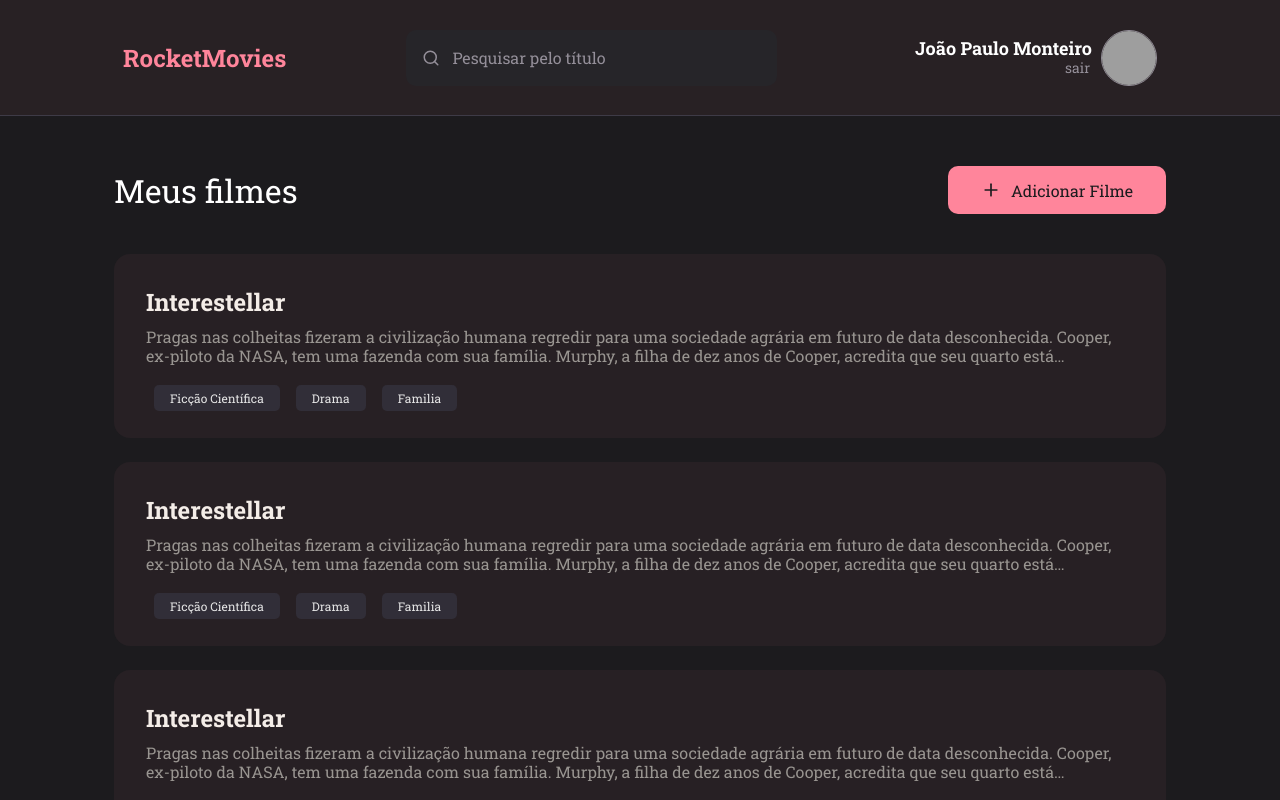
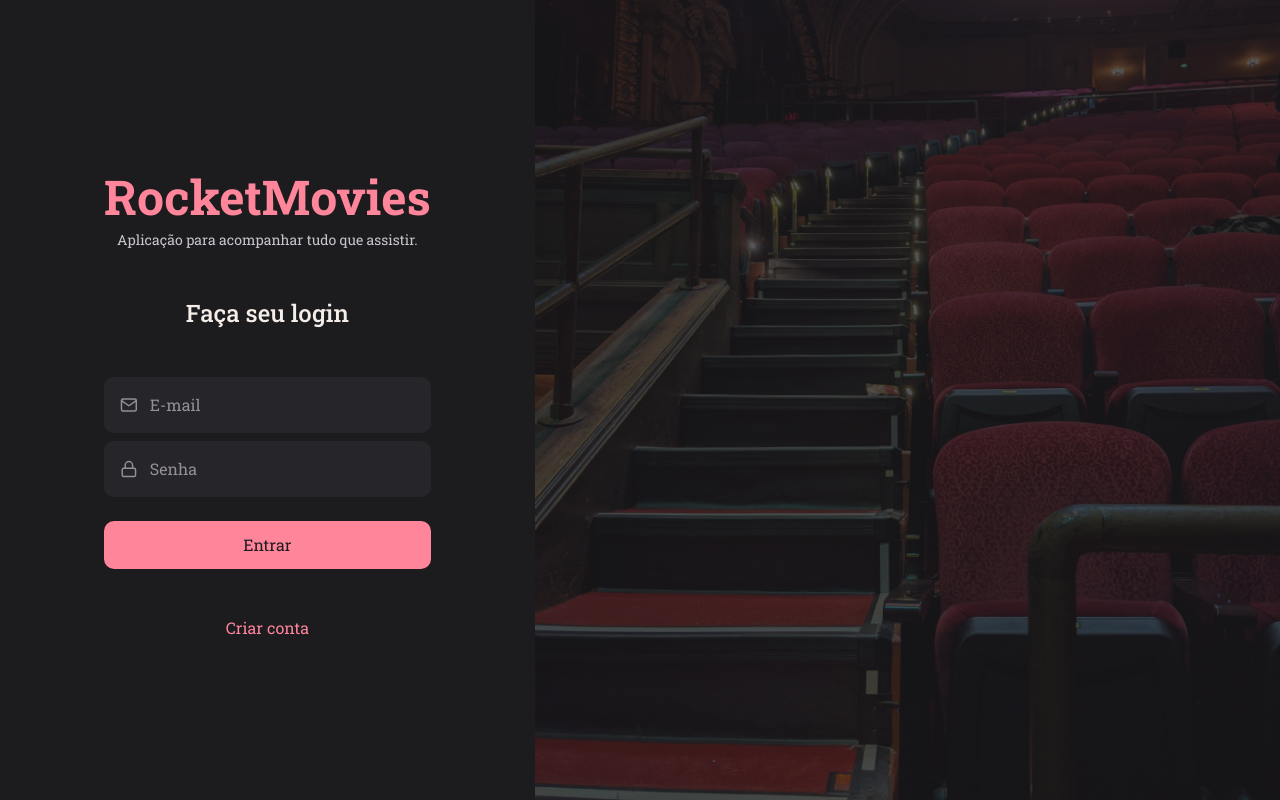
Before and after one commit to JMonteiroh/RocketMovies, a React (Vite) app: page / in a window 1280 px wide. Built offline with nearby package versions, Linux system fonts and the light colour scheme; grey boxes are pictures that could not be loaded.

Commit message:
created page signIn and signUp

```diff
--- /dev/null
+++ b/src/pages/SignIn/index.jsx
@@ -0,0 +1,51 @@
+import { Container, Background, Form } from './styles';
+
+import { Input } from '../../Components/Input';
+import { Button } from '../../Components/Button';
+
+import { Link } from 'react-router-dom';
+
+import { FiMail, FiLock } from 'react-icons/fi';
+
+
+export function SignIn() {
+  return (
+    <Container>
+      <Form>
+        <h1>
+          RocketMovies
+        </h1>
+        <p>
+          Aplicação para acompanhar tudo que assistir.
+        </p>
+
+        <h2>
+          Faça seu login
+        </h2>
+
+        <Input
+          placeholder='E-mail'
+          typy='text'
+          icon={FiMail}
+        />
+        <Input
+          placeholder='Senha'
+          typy='password'
+          icon={FiLock}
+        />
+
+        <Button
+          title='Entrar'
+        />
+
+        <Link to='/register'>
+          Criar conta
+        </Link>
+
+      </Form>
+
+      <Background />
+
+    </Container>
+  )
+}
--- /dev/null
+++ b/src/pages/SignIn/styles.js
@@ -0,0 +1,72 @@
+import styled from "styled-components";
+import backgroundImg from '../../assets/background.png'
+
+export const Container = styled.div`
+  height: 100vh;
+
+  display: flex;
+  align-items: stretch;
+`;
+
+export const Form = styled.form`
+  padding: 0 10.4rem;
+
+  display: flex;
+  flex-direction: column;
+  justify-content: center;
+  align-items: center;
+
+  text-align: center;
+
+  > h1 {
+    font-size: 4.8rem;
+    font-weight: 700;
+    line-height: 6.8rem;
+
+    color: ${({ theme }) => theme.colors.pink};
+  }
+
+  > h2 {
+    font-size: 2.4rem;
+    font-weight: 500;
+    line-height: 3.2rem;
+
+    margin-bottom: 4.8rem;
+
+    color: ${({ theme }) => theme.colors.ice};
+  }
+
+  > p {
+    font-size: 1.4rem;
+    line-height: 1.8rem;
+
+    margin-bottom: 4.8rem;
+
+    color: ${({ theme }) => theme.colors.gray_100};
+
+  }
+
+  > a {
+    margin-top: 4.8rem;
+
+    font-size: 1.6rem;
+    line-height: 2.1rem;
+
+    color: ${({ theme }) => theme.colors.pink};
+  }
+
+  > div {
+    margin-bottom: .8rem;
+
+  }
+
+  > button {
+    margin-top: 1.6rem;
+  }
+`;
+
+export const Background = styled.div`
+  flex: 1;
+  background: url(${backgroundImg}) no-repeat center/cover;
+  opacity: 25%;
+`;
--- /dev/null
+++ b/src/pages/SignUp/index.jsx
@@ -0,0 +1,58 @@
+import { Container, Background, Form } from './styles';
+
+import { Input } from '../../Components/Input';
+import { Button } from '../../Components/Button';
+
+import { Link } from 'react-router-dom';
+
+import { FiMail, FiLock, FiUser, FiArrowLeft } from 'react-icons/fi';
+
+
+export function SignUp() {
+  return (
+    <Container>
+      <Form>
+        <h1>
+          RocketMovies
+        </h1>
+        <p>
+          Aplicação para acompanhar tudo que assistir.
+        </p>
+
+        <h2>
+          Crie sua conta
+        </h2>
+
+        <Input
+          placeholder='Nome'
+          typy='text'
+          icon={FiUser}
+        />
+
+        <Input
+          placeholder='E-mail'
+          typy='text'
+          icon={FiMail}
+        />
+        <Input
+          placeholder='Senha'
+          typy='password'
+          icon={FiLock}
+        />
+
+        <Button
+          title='Cadastrar'
+        />
+
+        <Link to='/'>
+          <FiArrowLeft />
+          Voltar para o login
+        </Link>
+
+      </Form>
+
+      <Background />
+
+    </Container>
+  )
+}
--- /dev/null
+++ b/src/pages/SignUp/styles.js
@@ -0,0 +1,78 @@
+import styled from "styled-components";
+import backgroundImg from '../../assets/background.png'
+
+export const Container = styled.div`
+  height: 100vh;
+
+  display: flex;
+  align-items: stretch;
+`;
+
+export const Form = styled.form`
+  padding: 0 10.4rem;
+
+  display: flex;
+  flex-direction: column;
+  justify-content: center;
+  align-items: center;
+
+  text-align: center;
+
+  > h1 {
+    font-size: 4.8rem;
+    font-weight: 700;
+    line-height: 6.8rem;
+
+    color: ${({ theme }) => theme.colors.pink};
+  }
+
+  > h2 {
+    font-size: 2.4rem;
+    font-weight: 500;
+    line-height: 3.2rem;
+
+    margin-bottom: 4.8rem;
+
+    color: ${({ theme }) => theme.colors.ice};
+  }
+
+  > p {
+    font-size: 1.4rem;
+    line-height: 1.8rem;
+
+    margin-bottom: 4.8rem;
+
+    color: ${({ theme }) => theme.colors.gray_100};
+  }
+
+  > a {
+    display: flex;
+    align-items: center;
+
+    margin-top: 4.8rem;
+
+    font-size: 1.6rem;
+    line-height: 2.1rem;
+
+    color: ${({ theme }) => theme.colors.pink};
+
+    svg {
+      font-size: 1.6rem;
+    }
+  }
+
+  > div {
+    margin-bottom: .8rem;
+
+  }
+
+  > button {
+    margin-top: 1.6rem;
+  }
+`;
+
+export const Background = styled.div`
+  flex: 1;
+  background: url(${backgroundImg}) no-repeat center/cover;
+  opacity: 25%;
+`;
--- /dev/null
+++ b/src/routes/auth.routes.jsx
@@ -0,0 +1,13 @@
+import { Route, Routes } from "react-router-dom";
+
+import { SignIn } from "../pages/SignIn";
+import { SignUp } from "../pages/SignUp";
+
+export function AuthRoutes() {
+  return (
+    <Routes>
+      <Route path="/" element={<SignIn />} />
+      <Route path="/register" element={<SignUp />} />
+    </Routes>
+  )
+}
--- a/src/routes/index.jsx
+++ b/src/routes/index.jsx
@@ -1,11 +1,12 @@
 import { BrowserRouter } from "react-router-dom";
 
 import { AppRoutes } from './app.routes';
+import { AuthRoutes } from "./auth.routes";
 
 export function Routes() {
   return (
     <BrowserRouter>
-      <AppRoutes />
+      <AuthRoutes />
     </BrowserRouter>
   );
 }
```
Also changed, not shown: src/assets/background.png (added).
